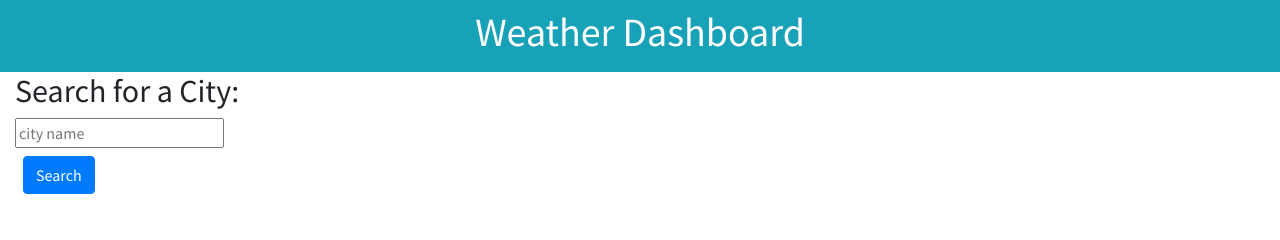
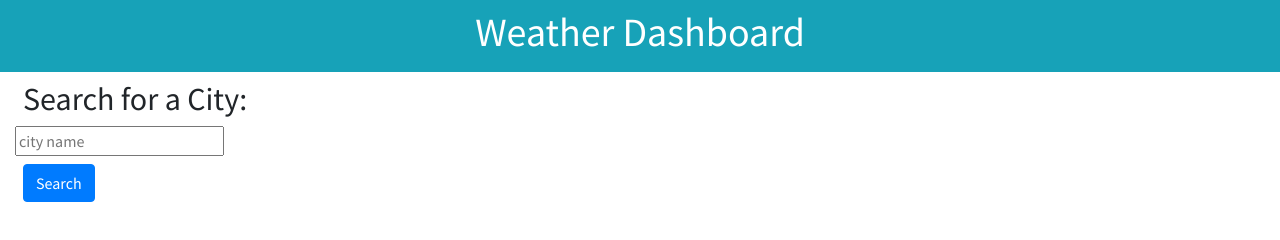
Before and after one commit to kayladong229/weather-dashboard, a plain HTML site: page index.html in a window 1280 px wide. Drawn offline with nearby package versions, Linux system fonts and the light colour scheme.

Commit message:
Added extra margin to h2

```diff
--- a/index.html
+++ b/index.html
@@ -23,7 +23,7 @@
     </header>
     <main class="row container-fluid">
         <div class="column col-3 p-auto">
-            <h2>Search for a City:</h2>
+            <h2 class="m-2">Search for a City:</h2>
             <input type="text" placeholder="city name" name="city-input" id="city-input">
             <button class="btn btn-primary text-white m-2" id="search-button">Search</button>
             <ul id="city-list">
```
